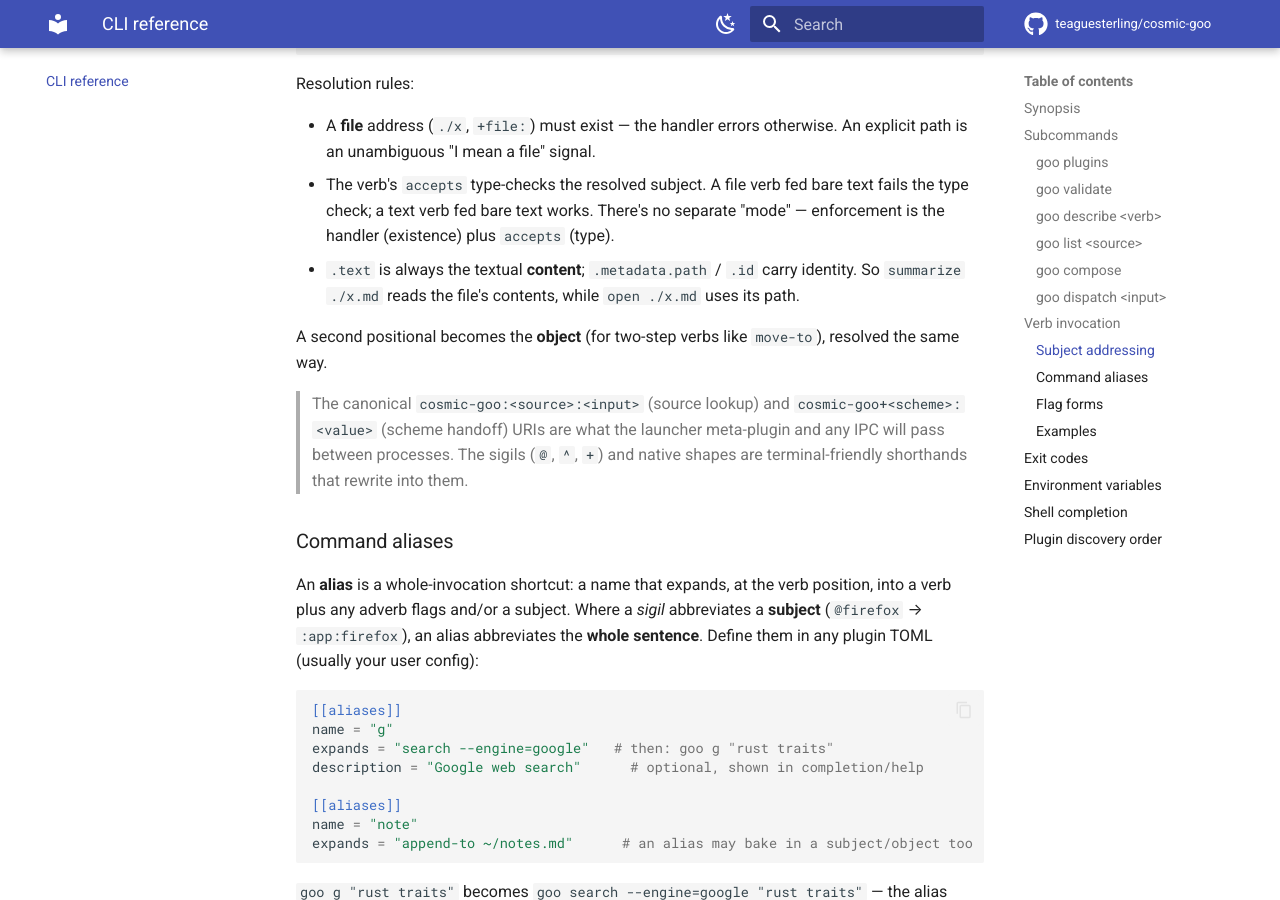
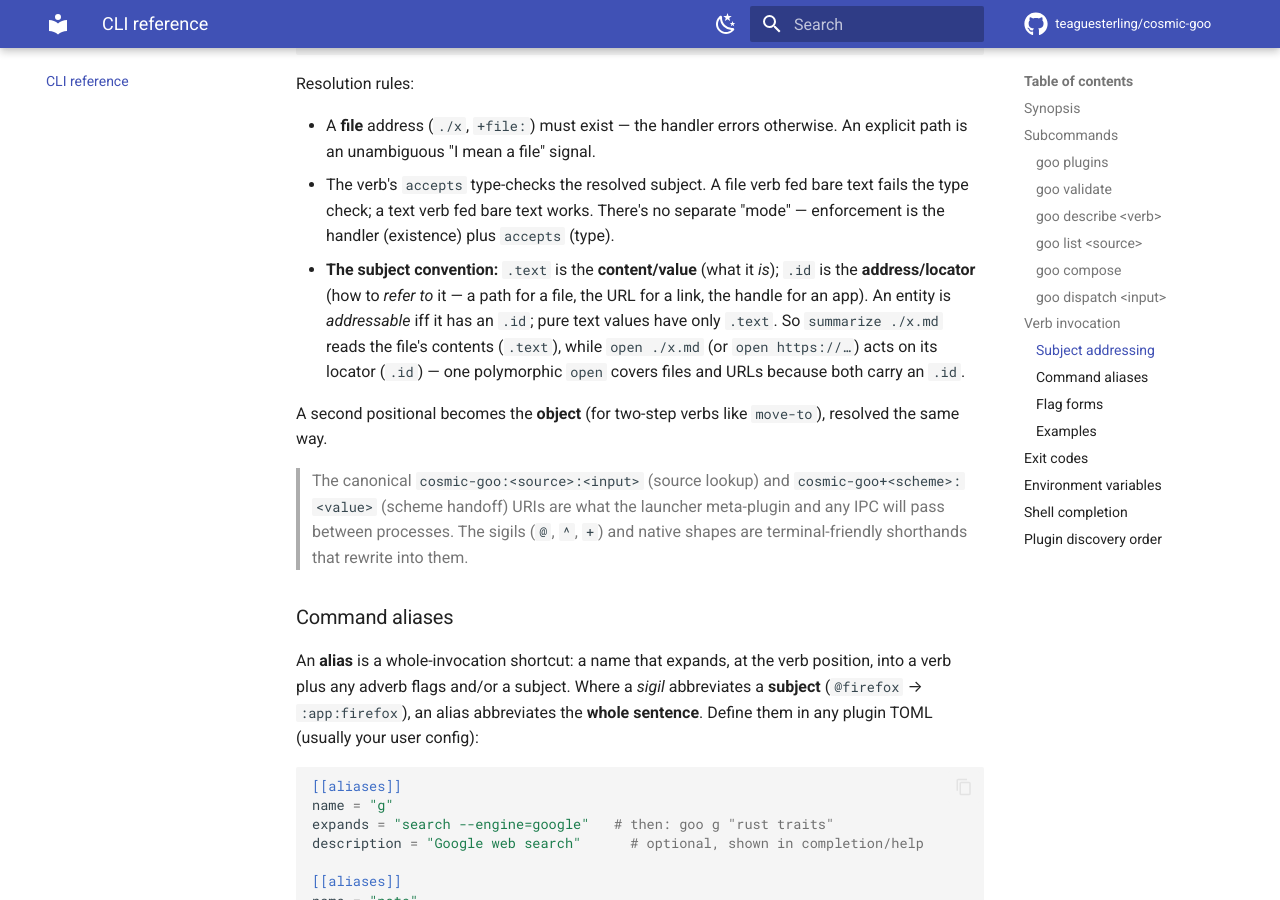
Before and after one commit to teaguesterling/cosmic-goo, an MkDocs documentation site: the page built from doc/cli-reference.md, in a window 1280 px wide and 900 px high, scrolled down 3800 px. Built offline with MkDocs 1.6.1 and Material for MkDocs 9.7.7, drawn with Linux system fonts in a browser that asks for light colours; comment, search, counter and statistics services are not loaded; some of the changed text lies outside the part shown.

Commit message:
feat: one polymorphic `open` for files and URLs; `.id` = address convention
`open-url` bothered us, and rightly: xdg-open already opens both files and
URLs, so two verbs doing the same thing was noise. Fold them into one `open`.

The unifying idea is a subject convention: `.text` is the content/value, `.id`
is the address/locator (path for a file, the URL for a link, handle id for an
app). An entity is "addressable" iff it has an `.id`. So one verb works:

    [[verbs]] name = "open"
    accepts     = ["inode/*", "text/x-uri"]
    default_for = ["inode/file", "text/x-uri"]   # default_for now also takes an array
    cmd         = "xdg-open {subject.id|q}"

- lib/address.sh: URL subjects now carry `.id = the URL` (files already had
  `.id = path`), so a single `{subject.id}` covers both.
- lib/verbs.sh: `verb_default_for` accepts a single type OR an array
  (polymorphic default), so `open` is the default for files AND links.
- bin/goo: `cmd_dispatch` defaults `.id //= .text` so a dispatched datum is its
  own locator; `describe` joins an array `default_for`.
- plugins: files `open` broadened (and now opens directories too, via inode/*);
  `open-url` removed from urls (which is now just web `search`). Example +
  docs updated to route to `open`.
- tests: verb_default_for array cases; plugins verb list drops open-url.

Bonus: `goo open ./somedir` opens the file manager, and any registered URI
scheme (mailto:, claude://, vscode://) works once it resolves to text/x-uri.

Co-Authored-By: Claude Opus 4.7 <noreply@anthropic.com>

````diff
--- a/doc/cli-reference.md
+++ b/doc/cli-reference.md
@@ -93,8 +93,8 @@ stdin, then:
    type's `default_for` verb.
 
 ```bash
-goo dispatch "RFC 2616"              # a rule → open-url on the rfc-editor URL
-echo "https://example.com" | goo dispatch   # no rule → text/x-uri default verb
+goo dispatch "RFC 2616"              # a rule → open on the rfc-editor URL
+echo "https://example.com" | goo dispatch   # no rule → text/x-uri default verb (open)
 ```
 
 Rules live in plugin TOML (see [plugin authoring](plugin-authoring.md#content-dispatch)); none ship by default — dispatch only does what your config tells it to. `goo validate` checks every rule has a `matches` and a `verb` that exists.
@@ -142,7 +142,7 @@ Resolution rules:
 
 - A **file** address (`./x`, `+file:`) must exist — the handler errors otherwise. An explicit path is an unambiguous "I mean a file" signal.
 - The verb's `accepts` type-checks the resolved subject. A file verb fed bare text fails the type check; a text verb fed bare text works. There's no separate "mode" — enforcement is the handler (existence) plus `accepts` (type).
-- `.text` is always the textual **content**; `.metadata.path` / `.id` carry identity. So `summarize ./x.md` reads the file's contents, while `open ./x.md` uses its path.
+- **The subject convention:** `.text` is the **content/value** (what it *is*); `.id` is the **address/locator** (how to *refer to* it — a path for a file, the URL for a link, the handle for an app). An entity is *addressable* iff it has an `.id`; pure text values have only `.text`. So `summarize ./x.md` reads the file's contents (`.text`), while `open ./x.md` (or `open https://…`) acts on its locator (`.id`) — one polymorphic `open` covers files and URLs because both carry an `.id`.
 
 A second positional becomes the **object** (for two-step verbs like `move-to`), resolved the same way.
 
````
Also changed, not shown: doc/plugin-authoring.md (+1 -1 lines), doc/tutorial.md (+1 -1 lines), 8 other files.
